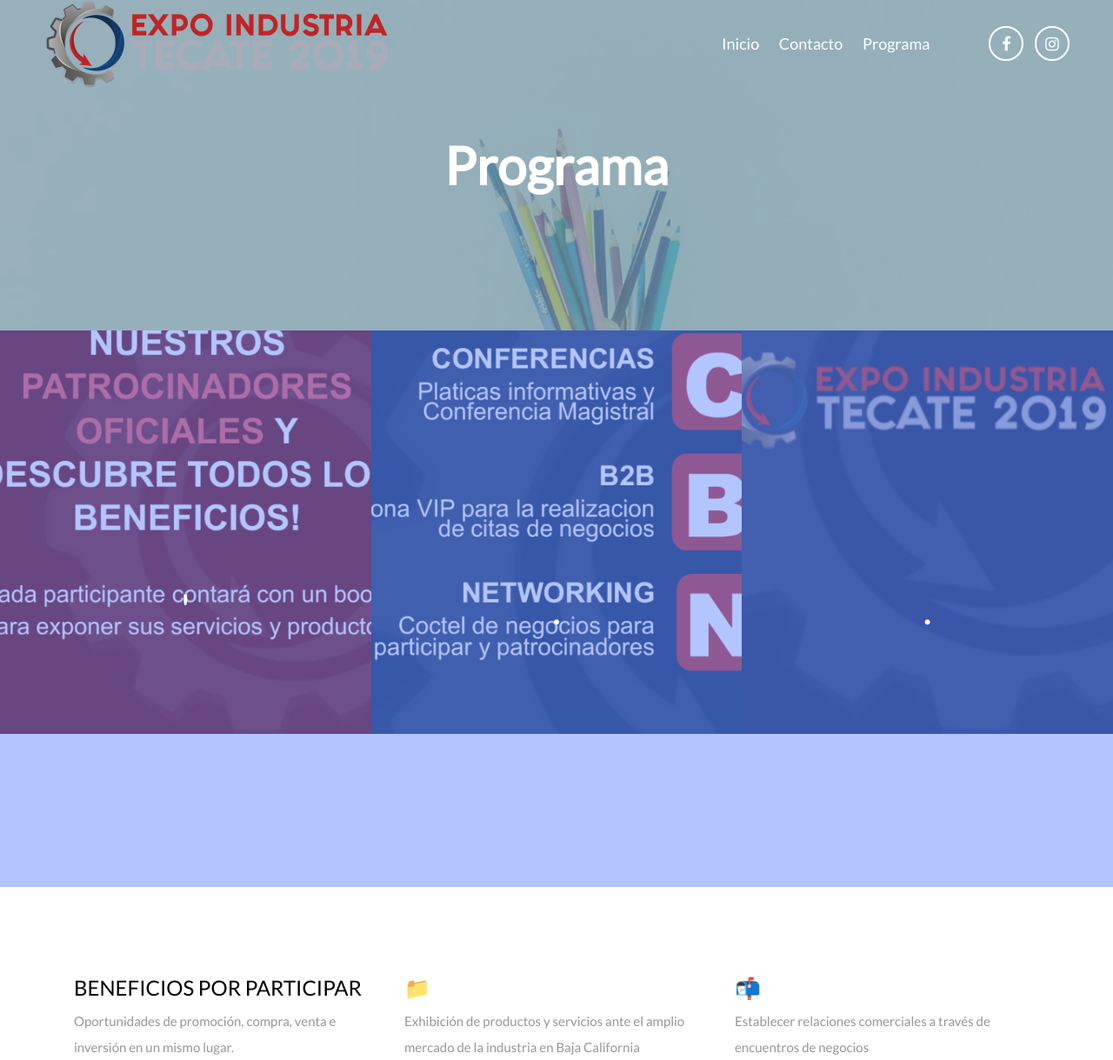
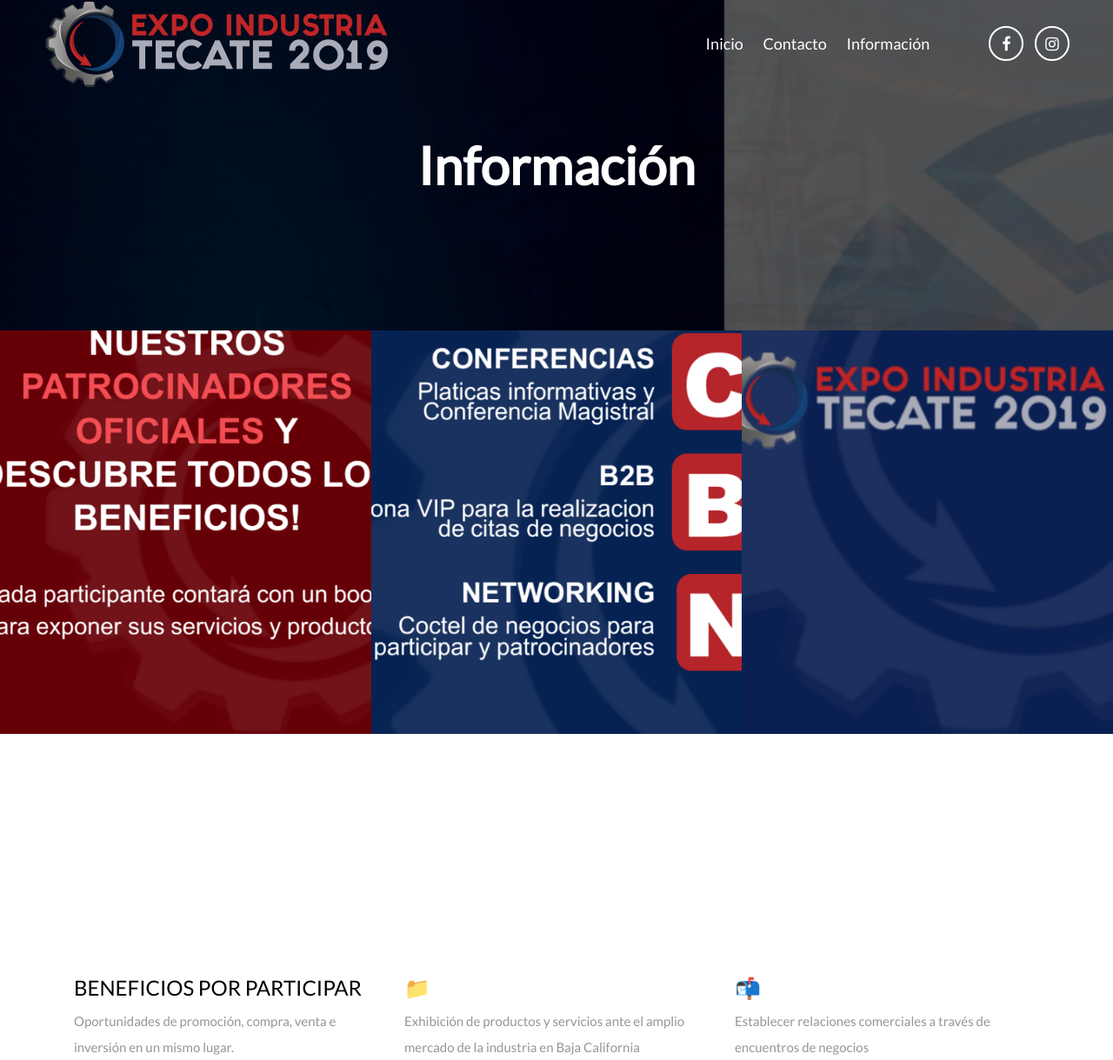
Before and after one commit to Chaveztron/CTKT, a Django app: page /seguimiento/ in a window 1280 px wide. Shown: the top 1219 px of the page at 87% size. Run offline with Django 3.2, Linux system fonts and the light colour scheme; data comes from the database, SQL or seed files in the repository; both versions use the stored data as it was after the commit; some libraries are stand-ins or nearby versions.

Commit message:
version 1

```diff
--- a/src/canacintra/settings.py
+++ b/src/canacintra/settings.py
@@ -23,7 +23,7 @@ BASE_DIR = os.path.dirname(os.path.dirname(os.path.abspath(__file__)))
 SECRET_KEY = 'i7fcjgj8e0uy3lyn1elmg9s5pkefc^=z)s_frwq8f#e8piilmh'
 
 # SECURITY WARNING: don't run with debug turned on in production!
-DEBUG = True
+DEBUG = False
 
 ALLOWED_HOSTS = ["*"]
 
--- a/src/evento/static/evento/style.css
+++ b/src/evento/static/evento/style.css
@@ -1205,7 +1205,7 @@ background: linear-gradient(to left, #292E49, #789ba8); /* W3C, IE 10+/ Edge, Fi
     z-index: -1;
     top: 0;
     left: 0;
-    background-color: rgba(119, 153, 166, 0.75); }
+     }
   .breadcrumb-area .breadcrumb-content {
     text-align: center; }
     .breadcrumb-area .breadcrumb-content h2 {
@@ -1285,8 +1285,7 @@ background: linear-gradient(to left, #292E49, #789ba8); /* W3C, IE 10+/ Edge, Fi
     z-index: -1;
     position: absolute;
     top: 0;
-    left: 0;
-    background-color: rgba(104, 139, 254, 0.5); }
+    left: 0; }
   .single-service-cata:hover::after {
     background-color: rgba(255, 87, 51, 0.9); }
   .single-service-cata a {
--- a/src/evento/templates/evento/index.html
+++ b/src/evento/templates/evento/index.html
@@ -70,7 +70,7 @@
                                             e.preventDefault();
                                         });
                                     </script>
-                                    <li><a href="{% url 'prog' %}">Programa</a></li>
+                                    <li><a href="{% url 'prog' %}">información</a></li>
                                 </ul>
 
                                 <!-- Top Social Info -->
--- a/src/evento/templates/evento/programa.html
+++ b/src/evento/templates/evento/programa.html
@@ -62,7 +62,7 @@
                                     <li><a href="{% url 'index' %}">Inicio</a></li>
                                     <li><a href="{% url 'index' %}#contact" >Contacto</a></li>
 
-                                    <li><a href="{% url 'prog' %}">Programa</a></li>
+                                    <li><a href="{% url 'prog' %}">Información</a></li>
                                 </ul>
 
 
@@ -91,7 +91,7 @@
             <div class="row h-100 align-items-center">
                 <div class="col-12">
                     <div class="breadcrumb-content">
-                        <h2>Programa </h2>
+                        <h2>información</h2>
                     </div>
                 </div>
             </div>
@@ -105,7 +105,7 @@
 
         {% for autor in Autores %}
         <div class="single-service-cata bg-img d-flex align-items-center justify-content-center jarallax" style="background-image: url({{ autor.fotografia.url }});">
-            <a href="#">{{ autor.nombre_expositor }}</a>
+            <!-- <a href="#">{{ autor.nombre_expositor }}</a> -->
         </div>
 
         {% endfor %}
@@ -151,7 +151,7 @@
                         <img src="{{ exp.logo.url }}" alt="">
                         <h5>{{ exp.titulo_exposicion }}</h5>
                         <p>{{ exp.resumen }}</p>
-                        <a href="#" class="btn">{{ exp.nombre_expositor }}</a>
+                        <a href="http://{{ exp.nombre_expositor }}" class="btn">{{ exp.nombre_expositor }}</a>
                     </div>
                 </div>
 
```
Also changed, not shown: src/db.sqlite3, src/evento/static/evento/img/bg-img/8.jpg, src/evento/static/evento/img/core-img/favicon.ico, src/media/autores/Aquiere.png (added), src/media/autores/Captura_de_pantalla_de_2019-08-29_01-38-05.png (added), src/media/autores/Captura_de_pantalla_de_2019-08-29_01-39-36.png (added), src/media/autores/pr.png (added).
